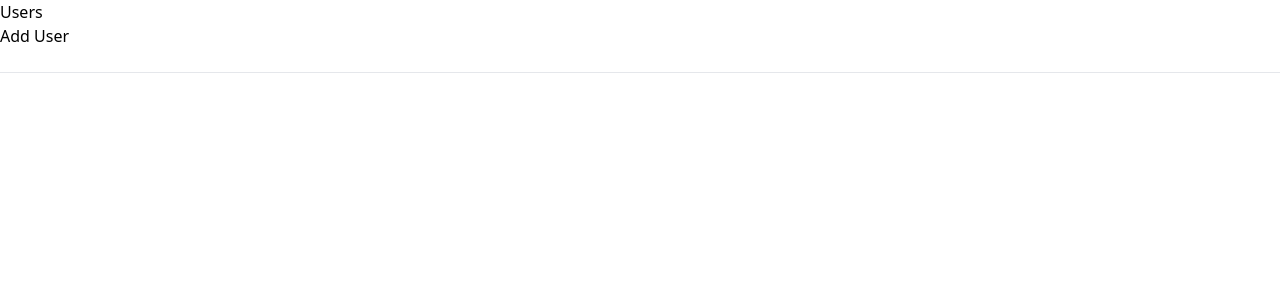
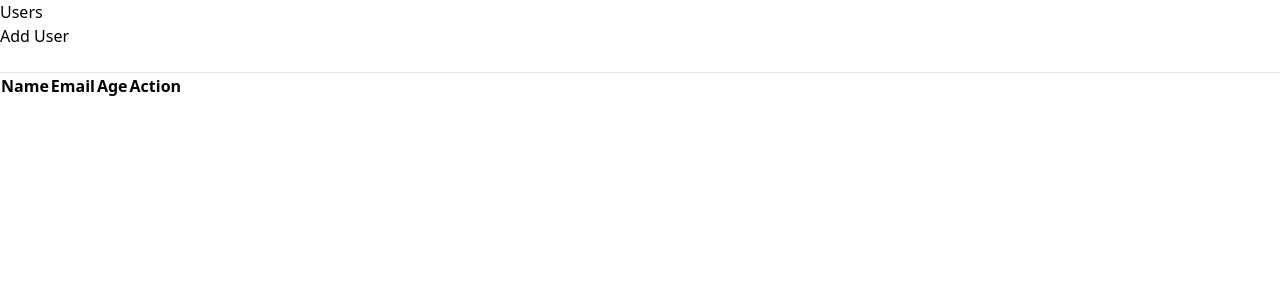
Before and after one commit to BackendExpert/node-crud-MREN, a React (Vite) app in the folder client/: page /Users in a window 1280 px wide. Shown: the top 300 px of the page. Built offline with nearby package versions, Linux system fonts and the light colour scheme; some icons are missing.

Commit message:
Update
Co-Authored-By: JehanKandy  <jehankandy@gmail.com>

```diff
--- a/client/src/Users/Users.tsx
+++ b/client/src/Users/Users.tsx
@@ -14,6 +14,19 @@ const Users = () => {
                     </div>
                 </Link>
                 <hr className="mt-2 mb-4" />
+                <table className="table">
+                    <thead>
+                        <tr>
+                            <th>Name</th>
+                            <th>Email</th>
+                            <th>Age</th>
+                            <th>Action</th>
+                        </tr>
+                    </thead>
+                    <tbody>
+
+                    </tbody>
+                </table>
             </div>
         </div>
     </div>
```
